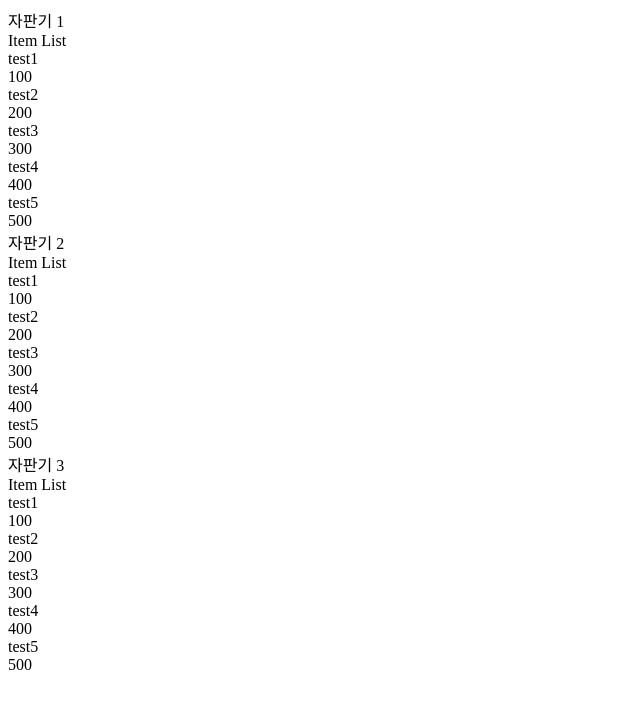
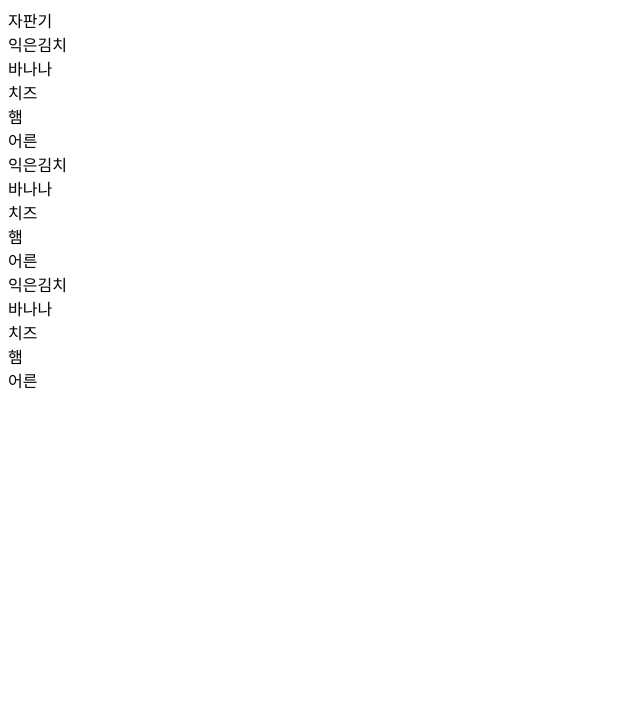
Before and after one commit to jeff-jeong/jeff-prac, a plain HTML site: page banding/banding.html in a window 1280 px wide. Shown: the whole page, without its empty margins (0-640 px from the left). Drawn offline with Linux system fonts and the light colour scheme.

Commit message:
parcOfficeSep29

```diff
--- a/banding/banding-prac.js
+++ /dev/null
@@ -1,60 +0,0 @@
-var bd_mchns = document.getElementById("banding-machines")
-
-function bandingTemplate(num){
-
-    for( var i = 0; i < num; i++){
-        var bd_mchn = document.createElement("div")
-        bd_mchn.classList.add("banding-machine")
-        bd_mchn.innerHTML = `자판기 ${i + 1}`
-
-
-        var item_list = document.createElement("div")
-        item_list.classList.add("item_list")
-        item_list.innerHTML = "Item List"
-
-        bd_mchn.appendChild(item_list)
-        bd_mchns.appendChild(bd_mchn)
-
-
-        var item_data = [
-            {slug:"test1", name:"test1", price:100},
-            {slug:"test2", name:"test2", price:200},
-            {slug:"test3", name:"test3", price:300},
-            {slug:"test4", name:"test4", price:400},
-            {slug:"test5", name:"test5", price:500},
-        ]
-
-        for(var j = 0; j < item_data.length; j++ ){
-            var item_name = document.createElement("div")
-            item_name.classList.add("item")
-            item_name.classList.add(`item_name_${item_data[j]["slug"]}`)
-            item_name.innerText = item_data[j]["name"]
-
-
-            var item_price = document.createElement("div")
-            item_price.classList.add("item")
-            item_price.classList.add(`item_price_${item_data[j]["slug"]}`)
-            item_price.innerText = item_data[j]["price"]
-
-
-            item_list.appendChild(item_name)
-            item_list.appendChild(item_price)
-
-
-
-
-
-
-
-
-        }
-
-
-
-    }
-
-
-
-}
-
-bandingTemplate(3)
--- a/banding/banding-prac.html
+++ b/banding/banding.html
@@ -4,7 +4,8 @@
     <meta charset="UTF-8">
     <meta http-equiv="X-UA-Compatible" content="IE=edge">
     <meta name="viewport" content="width=device-width, initial-scale=1.0">
-    <link rel="stylesheet" href="./banding-prac.css">
+    <link rel="stylesheet" href="banding.css">
+    <script src="bandingPart2.js"></script>
     <title>Document</title>
 
 </head>
@@ -12,6 +13,6 @@
     <div id="banding-machines">
 
     </div>
-    <script src="./banding-prac.js"></script>
+
 </body>
 </html>
--- /dev/null
+++ b/banding/bandingPart2.js
@@ -0,0 +1,76 @@
+document.addEventListener("DOMContentLoaded", function(e){
+
+    const bd_mchns = document.getElementById("banding-machines")
+    const bd_mchn = document.createElement("div")
+    bd_mchn.classList.add("banding_machine")
+    bd_mchn.innerHTML = "자판기"
+
+    function add(num) {
+
+        for( let j=0; j < num; j ++){
+            const itm_list = document.createElement("div")
+
+
+            const itms_data = [
+                {
+                    slug : "1",
+                    name : "익은김치",
+                    price : "100"
+                },
+                {
+                    slug : "2",
+                    name : "바나나",
+                    price : "200"
+                },
+                {
+                    slug : "3",
+                    name : "치즈",
+                    price : "300"
+                },
+                {
+                    slug : "4",
+                    name : "햄",
+                    price : "400"
+                },
+                {
+                    slug : "5",
+                    name : "어른",
+                    price : "500"
+                },
+            ]
+
+            // for(let i=0; i < itms_data.length; i++){
+
+            //         const item_name = document.createElement("div")
+            //         item_name.innerHTML = itms_data[i]["name"]
+
+
+
+
+            //         itm_list.appendChild(item_name)
+            //         bd_mchn.appendChild(itm_list)
+            //         bd_mchns.appendChild(bd_mchn)
+
+            // }
+            for(const itm of itms_data){
+
+                const item_name = document.createElement("div")
+                item_name.innerHTML = itm["name"]
+
+
+
+
+                itm_list.appendChild(item_name)
+                bd_mchn.appendChild(itm_list)
+                bd_mchns.appendChild(bd_mchn)
+
+        }
+        }
+    }
+
+    add(3)
+
+})
+
+//파트 1 그냥 자판기 실행
+//파트 2 숫자를 넣으면 그 숫자만큼 자판기 생성
```
Also changed, not shown: banding/bandingPart1.js (added, +63 -0 lines), fish-waffle/fish-waffle.html (+1 -1 lines), fish-waffle/fish-wafflePrac.js (added, +29 -0 lines), game/game.html (+1 -1 lines), banding/banding-prac.css (deleted), banding/banding.css (added), game/gamePrac.js (added).
